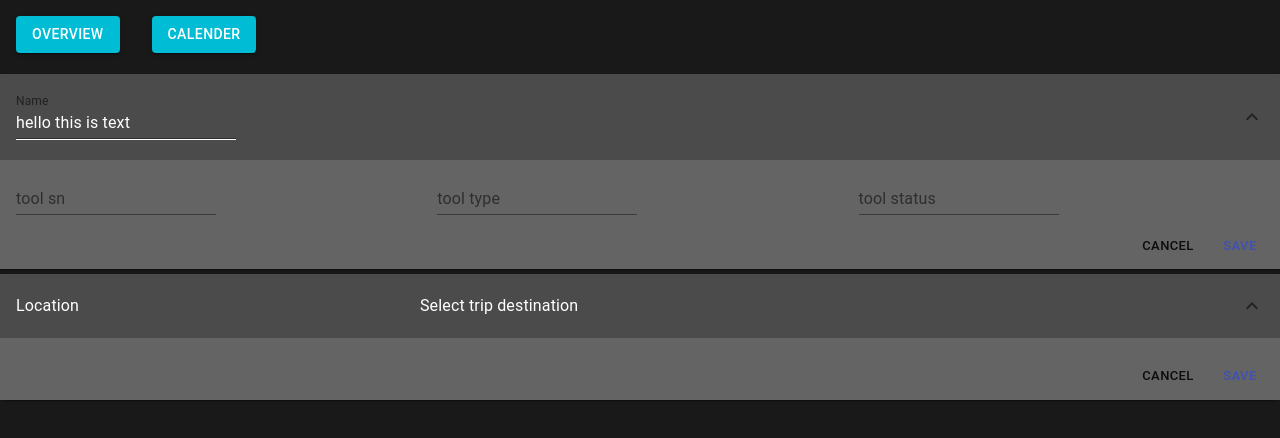
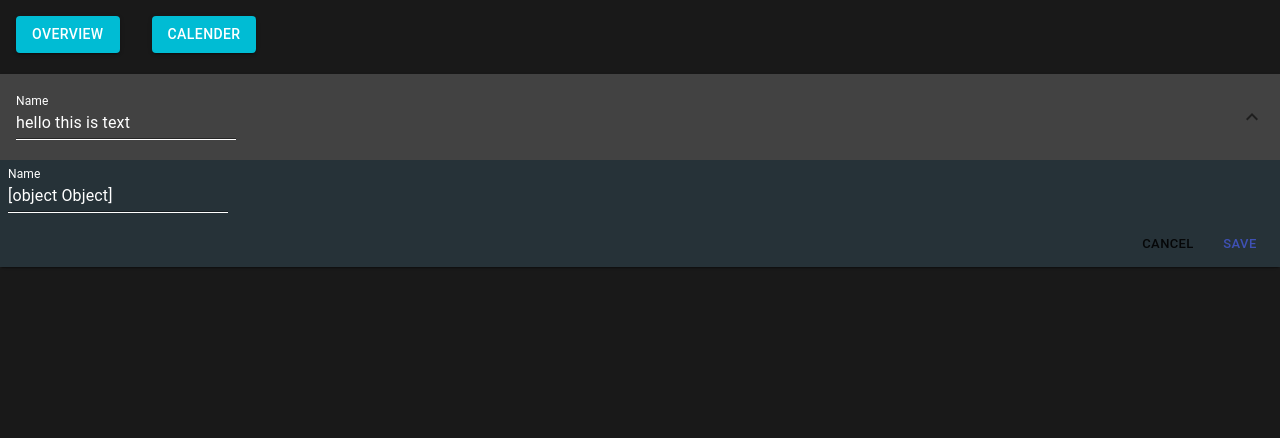
Before and after one commit to RoenLie/electron-react, a React (Create React App) app: page /calender in a window 1280 px wide. Shown: the top 438 px of the page. Built offline with nearby package versions, Linux system fonts and the light colour scheme.

Commit message:
trying to find out props

```diff
--- a/src/components/calender.jsx
+++ b/src/components/calender.jsx
@@ -1,9 +1,9 @@
 import React, { Component } from "react";
-import CustomizedExpansionPanels from "./overviewExpansionPanel"
+import CustomExpansionPanel from "./overviewExpansionPanel";
 
 class Calender extends Component {
   render() {
-    return <CustomizedExpansionPanels/>
+    return <CustomExpansionPanel />;
   }
 }
 
--- /dev/null
+++ b/src/components/detailsTextbox.jsx
@@ -0,0 +1,40 @@
+import React from "react";
+
+import { withStyles } from "@material-ui/core/styles";
+import FormControl from "@material-ui/core/FormControl";
+import Input from "@material-ui/core/Input";
+import InputLabel from "@material-ui/core/InputLabel";
+
+const DetailsTextBox = value => {
+  const StyledInput = withStyles({
+    root: {
+      color: "#FFFFFF",
+      borderBottom: "1px solid white"
+    }
+  })(Input);
+
+  const StyledInputLabel = withStyles({
+    root: {
+      color: "#FFFFFF"
+    }
+  })(InputLabel);
+
+  return (
+    <div Style="pointer-events: none;">
+      {/* ======================================================================= */}
+      <FormControl>
+        <StyledInputLabel>Name</StyledInputLabel>
+        <StyledInput
+          id={value.id}
+          label="test label"
+          value={value.value}
+          readOnly={true}
+          margin="dense"
+        />
+      </FormControl>
+      {/* ===================================================================== */}
+    </div>
+  );
+};
+
+export default DetailsTextBox;
--- a/src/components/overviewExpansionPanel.jsx
+++ b/src/components/overviewExpansionPanel.jsx
@@ -1,40 +1,15 @@
 import React from "react";
-import { makeStyles } from "@material-ui/core/styles";
 import { withStyles } from "@material-ui/core/styles";
 import MuiExpansionPanel from "@material-ui/core/ExpansionPanel";
 import MuiExpansionPanelDetails from "@material-ui/core/ExpansionPanelDetails";
 import MuiExpansionPanelSummary from "@material-ui/core/ExpansionPanelSummary";
 import MuiExpansionPanelActions from "@material-ui/core/ExpansionPanelActions";
-import { createMuiTheme } from "@material-ui/core/styles";
 
-import TextField from "@material-ui/core/TextField";
-import Typography from "@material-ui/core/Typography";
 import ExpandMoreIcon from "@material-ui/icons/ExpandMore";
 import Button from "@material-ui/core/Button";
 
-import FormControl from "@material-ui/core/FormControl";
-import Input from "@material-ui/core/Input";
-import InputLabel from "@material-ui/core/InputLabel";
-
-const useStyles = makeStyles(theme => ({
-  icon: {
-    verticalAlign: "top",
-    height: 20,
-    width: 20
-  },
-  details: {
-    alignItems: "center"
-  },
-  column: {
-    flexBasis: "33.33%"
-  },
-  textField: {
-    marginLeft: theme.spacing(1),
-    marginRight: theme.spacing(1),
-    width: 200,
-    color: "rgba(255, 255, 255, 1)"
-  }
-}));
+import SummaryTextbox from "./summaryTextbox";
+import DetailsTextbox from "./detailsTextbox";
 
 const ExpansionPanel = withStyles({
   root: {
@@ -50,15 +25,13 @@ const ExpansionPanel = withStyles({
 
 const ExpansionPanelSummary = withStyles({
   root: {
-    backgroundColor: "rgba(75, 75, 75, 1)",
+    backgroundColor: "#424242",
     color: "rgba(255, 255, 255, 1)",
     marginTop: 5,
     marginBottom: -1,
     minHeight: 40,
-    // maxHeight: 60,
     "&$expanded": {
       minHeight: 40
-      // maxHeight: 60
     }
   },
   expanded: {}
@@ -66,7 +39,7 @@ const ExpansionPanelSummary = withStyles({
 
 const ExpansionPanelDetails = withStyles(theme => ({
   root: {
-    backgroundColor: "rgba(100, 100, 100, 1)",
+    backgroundColor: "#263238",
     color: "rgba(255, 255, 255, 1)",
     padding: theme.spacing(1)
   }
@@ -74,76 +47,19 @@ const ExpansionPanelDetails = withStyles(theme => ({
 
 const ExpansionPanelActions = withStyles(theme => ({
   root: {
-    backgroundColor: "rgba(100, 100, 100, 1)",
+    backgroundColor: "#263238",
     color: "rgba(255, 255, 255, 1)",
     padding: theme.spacing(1)
   }
 }))(MuiExpansionPanelActions);
 //=============================================================================
-const TextBox = ({ label: labelText }) => {
-  const classes = useStyles();
-  const [values, setValues] = React.useState({});
-
-  const handleChange = text => event => {
-    setValues({ ...values, [text]: event.target.value });
+const CustomExpansionPanel = () => {
+  const props = {
+    textbox: {
+      id: "test",
+      value: "this is the value"
+    }
   };
-
-  return (
-    <div className={classes.column}>
-      <TextField
-        id="standard-name"
-        label={labelText}
-        className={classes.textField}
-        value={values.name}
-        onChange={handleChange("text")}
-        margin="small"
-      />
-    </div>
-  );
-};
-//=============================================================================
-
-const HeaderTextBox = ({ label: labelText }) => {
-  const [name, setName] = React.useState("Composed TextField");
-  const classes = useStyles();
-
-  const handleChange = event => {
-    setName(event.target.value);
-  };
-
-  const StyledInput = withStyles({
-    root: {
-      color: "white",
-      borderBottom: "1px solid white"
-    }
-  })(Input);
-
-  const StyledInputLabel = withStyles({
-    root: {
-      color: "#212121"
-    }
-  })(InputLabel);
-
-  return (
-    <div className={classes.container} Style="pointer-events: none;">
-      {/* ======================================================================= */}
-      <FormControl>
-        <StyledInputLabel>Name</StyledInputLabel>
-        <StyledInput
-          id="component-simple"
-          label={labelText}
-          value="hello this is text"
-          readOnly={true}
-          margin="dense"
-        />
-      </FormControl>
-      {/* ===================================================================== */}
-    </div>
-  );
-};
-//=============================================================================
-export default function DetailedExpansionPanel() {
-  const classes = useStyles();
 
   return (
     <React.Fragment>
@@ -151,15 +67,17 @@ export default function DetailedExpansionPanel() {
         <ExpansionPanelSummary
           expandIcon={<ExpandMoreIcon />}
           aria-controls="panel1c-content"
-          id="panel1c-header"
+          id="panel_header"
         >
-          <HeaderTextBox label="tool sn" />
+          <SummaryTextbox label="tool sn" />
         </ExpansionPanelSummary>
 
-        <ExpansionPanelDetails className={classes.details}>
-          <TextBox label="tool sn" />
-          <TextBox label="tool type" />
-          <TextBox label="tool status" />
+        <ExpansionPanelDetails>
+          <DetailsTextbox
+            key={props.textbox}
+            label="tool sn"
+            value={props.textbox}
+          />
         </ExpansionPanelDetails>
 
         <ExpansionPanelActions>
@@ -169,32 +87,8 @@ export default function DetailedExpansionPanel() {
           </Button>
         </ExpansionPanelActions>
       </ExpansionPanel>
-      <ExpansionPanel defaultExpanded>
-        <ExpansionPanelSummary
-          expandIcon={<ExpandMoreIcon />}
-          aria-controls="panel1c-content"
-          id="panel1c-header"
-        >
-          <div className={classes.column}>
-            <Typography className={classes.heading}>Location</Typography>
-          </div>
-          <div className={classes.column}>
-            <Typography className={classes.secondaryHeading}>
-              Select trip destination
-            </Typography>
-          </div>
-        </ExpansionPanelSummary>
-        <ExpansionPanelDetails className={classes.details}>
-          <div className={classes.column} />
-          <div className={classes.column} />
-        </ExpansionPanelDetails>
-        <ExpansionPanelActions>
-          <Button size="small">Cancel</Button>
-          <Button size="small" color="primary">
-            Save
-          </Button>
-        </ExpansionPanelActions>
-      </ExpansionPanel>
     </React.Fragment>
   );
-}
+};
+
+export default CustomExpansionPanel;
--- /dev/null
+++ b/src/components/summaryTextbox.jsx
@@ -0,0 +1,40 @@
+import React from "react";
+
+import { withStyles } from "@material-ui/core/styles";
+import FormControl from "@material-ui/core/FormControl";
+import Input from "@material-ui/core/Input";
+import InputLabel from "@material-ui/core/InputLabel";
+
+const SummaryTextBox = ({ label: labelText }) => {
+  const StyledInput = withStyles({
+    root: {
+      color: "#FFFFFF",
+      borderBottom: "1px solid white"
+    }
+  })(Input);
+
+  const StyledInputLabel = withStyles({
+    root: {
+      color: "#FFFFFF"
+    }
+  })(InputLabel);
+
+  return (
+    <div Style="pointer-events: none;">
+      {/* ======================================================================= */}
+      <FormControl>
+        <StyledInputLabel>Name</StyledInputLabel>
+        <StyledInput
+          id="component-simple"
+          label={labelText}
+          value="hello this is text"
+          readOnly={true}
+          margin="dense"
+        />
+      </FormControl>
+      {/* ===================================================================== */}
+    </div>
+  );
+};
+
+export default SummaryTextBox;
```
